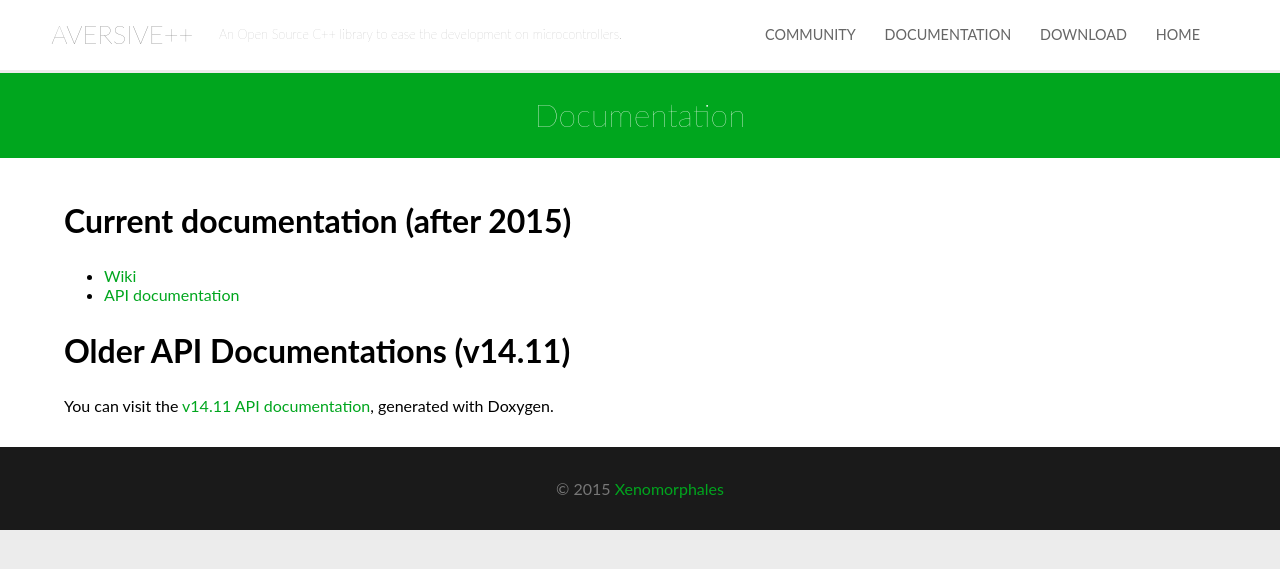
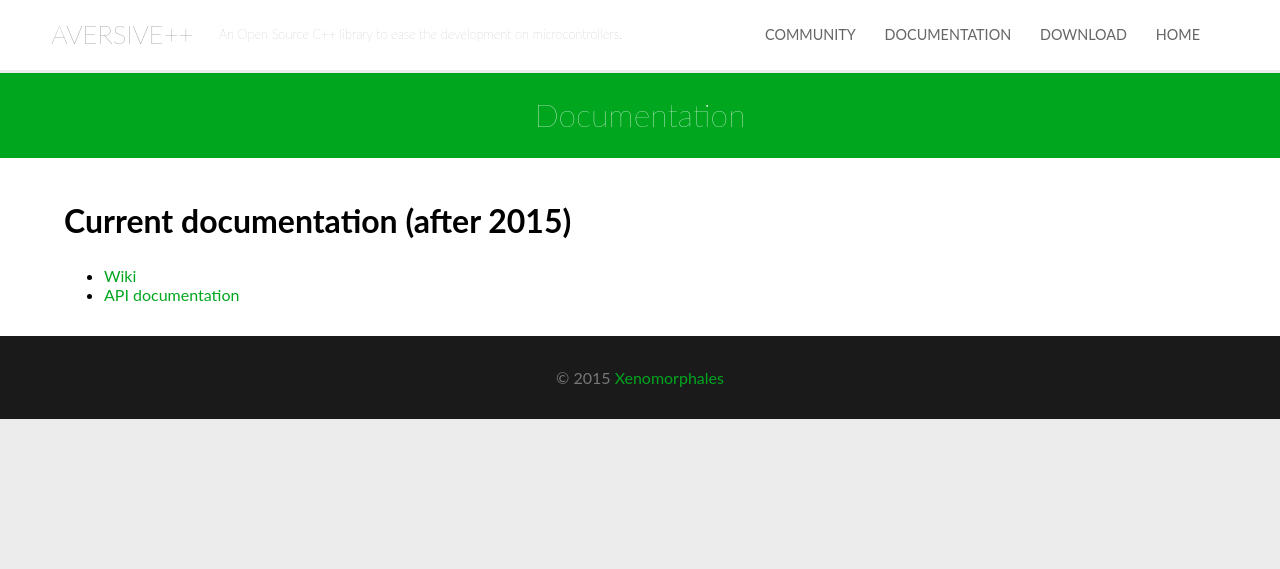
Before and after one commit to AversivePlusPlus/AversivePlusPlus.github.io, a Jekyll site: the page built from documentation.md, in a window 1280 px wide. Shown: the top 569 px of the page. Built offline with Jekyll 4.4.1, drawn with Linux system fonts in a browser that asks for light colours.

Commit message:
Update documentation.md

```diff
--- a/documentation.md
+++ b/documentation.md
@@ -8,7 +8,3 @@ is_main: true
 
  - [Wiki](https://github.com/AversivePlusPlus/AversivePlusPlus/wiki)
  - [API documentation](http://aversiveplusplus.com/doc-api/)
-
-# Older API Documentations (v14.11)
-
-You can visit the [v14.11 API documentation](http://astralien3000.github.io/aversive--), generated with Doxygen.
```
